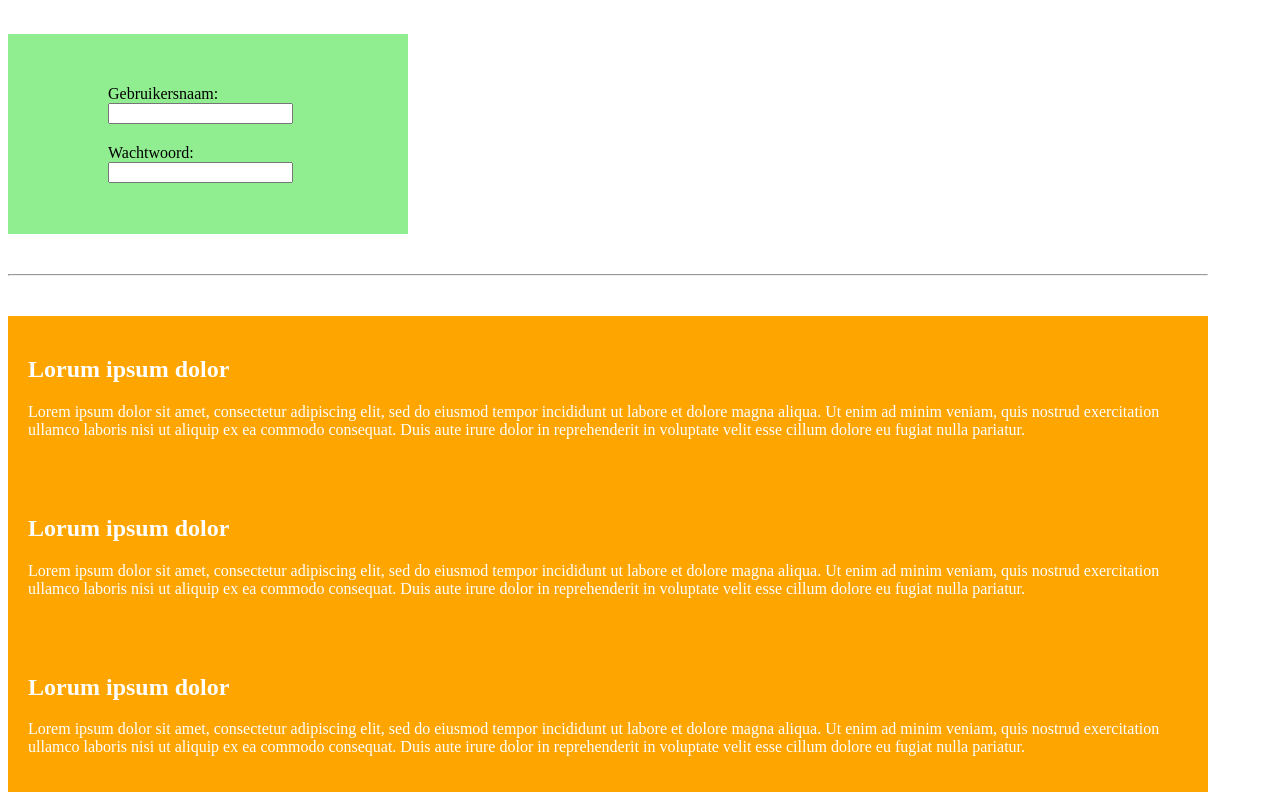
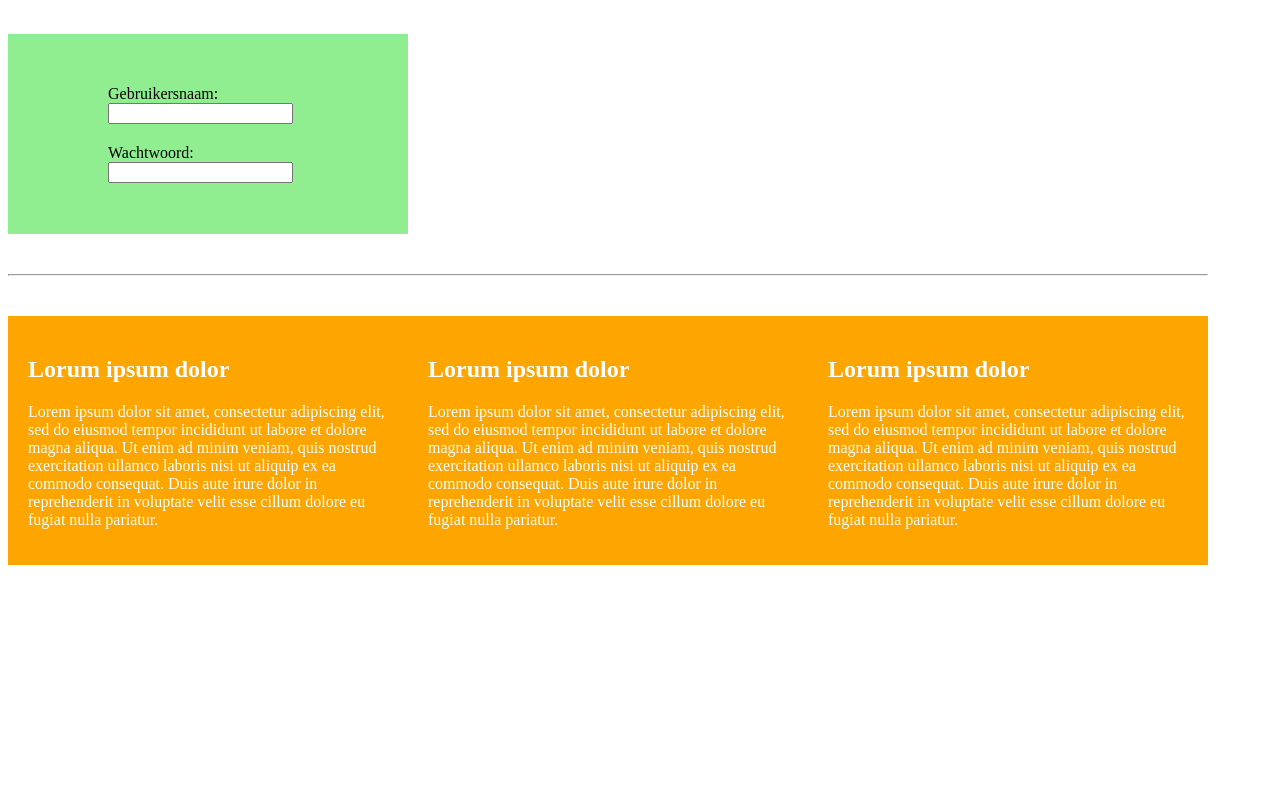
Before and after one commit to ronald-it/frontend-css-selectors-flexbox-master, a plain HTML site: page opdracht-2/index.html in a window 1280 px wide. Shown: the part 670-1470 px from the top of the page. After the commit the page ends 1243 px from the top, so only its background shows below. Drawn offline with Linux system fonts and the light colour scheme.

Commit message:
Aanpassingen gemaakt in onderdeel 2.5

```diff
--- a/opdracht-2/index.html
+++ b/opdracht-2/index.html
@@ -57,15 +57,15 @@
 
     <!--    OPDRACHT 2.5    -->
     <div class="five">
-        <article>
+        <article class="art-one">
             <h1>Lorum ipsum dolor</h1>
             <p>Lorem ipsum dolor sit amet, consectetur adipiscing elit, sed do eiusmod tempor incididunt ut labore et dolore magna aliqua. Ut enim ad minim veniam, quis nostrud exercitation ullamco laboris nisi ut aliquip ex ea commodo consequat. Duis aute irure dolor in reprehenderit in voluptate velit esse cillum dolore eu fugiat nulla pariatur. </p>
         </article>
-        <article>
+        <article class="art-two">
             <h1>Lorum ipsum dolor</h1>
             <p>Lorem ipsum dolor sit amet, consectetur adipiscing elit, sed do eiusmod tempor incididunt ut labore et dolore magna aliqua. Ut enim ad minim veniam, quis nostrud exercitation ullamco laboris nisi ut aliquip ex ea commodo consequat. Duis aute irure dolor in reprehenderit in voluptate velit esse cillum dolore eu fugiat nulla pariatur. </p>
         </article>
-        <article>
+        <article class="art-three">
             <h1>Lorum ipsum dolor</h1>
             <p>Lorem ipsum dolor sit amet, consectetur adipiscing elit, sed do eiusmod tempor incididunt ut labore et dolore magna aliqua. Ut enim ad minim veniam, quis nostrud exercitation ullamco laboris nisi ut aliquip ex ea commodo consequat. Duis aute irure dolor in reprehenderit in voluptate velit esse cillum dolore eu fugiat nulla pariatur. </p>
         </article>
--- a/opdracht-2/styles.css
+++ b/opdracht-2/styles.css
@@ -36,12 +36,13 @@ form {
     align-items: center;
 }
 
-/*Deze kon ik niet oplossen
-Ik was van plan het SME tijdvak
-van maandag te gebruiken, maar
-die was helaas gecanceld. Kwam
-daar ook pas maandag achter :')*/
 .five {
     display: flex;
     flex-wrap: wrap;
 }
+
+article {
+    flex-basis: 360px;
+    flex-shrink: 0;
+    flex-grow: 1;
+}
```
